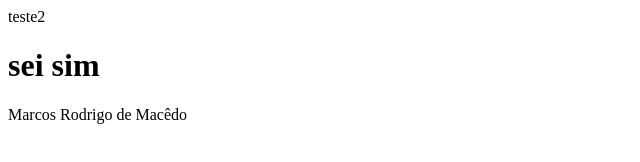
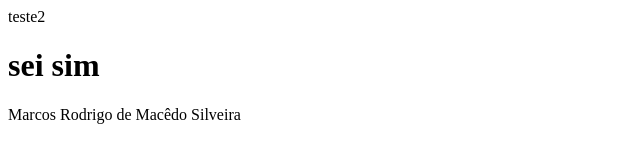
Before and after one commit to rodrigocnovos/useless, a plain HTML site: page index.html in a window 1280 px wide. Shown: the full height of the page, 0-640 px from the left. Drawn offline with Linux system fonts and the light colour scheme.

Commit message:
div com nome add silveira

```diff
--- a/index.html
+++ b/index.html
@@ -1,3 +1,3 @@
 <p>teste2</p>
 <h1>sei sim</h1>
-<div>Marcos Rodrigo de Macêdo</div>
+<div>Marcos Rodrigo de Macêdo Silveira</div>
```
